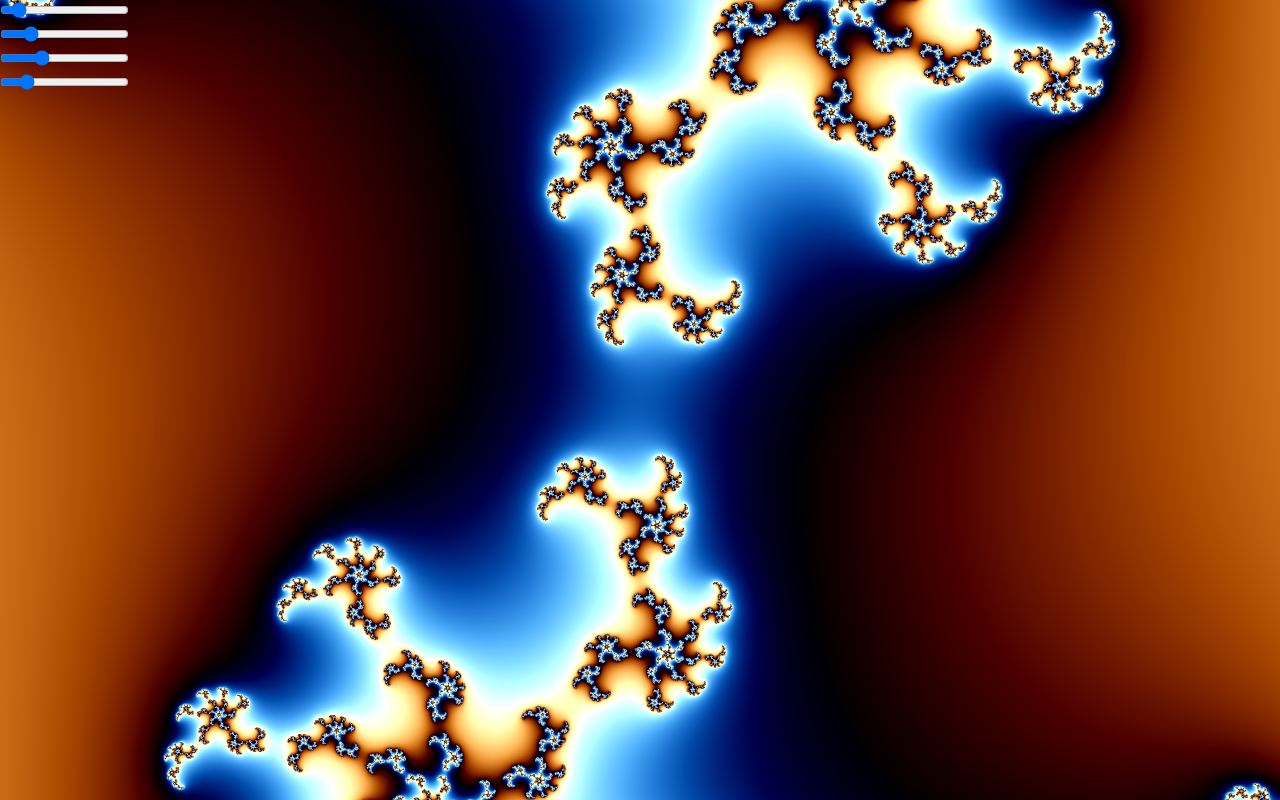
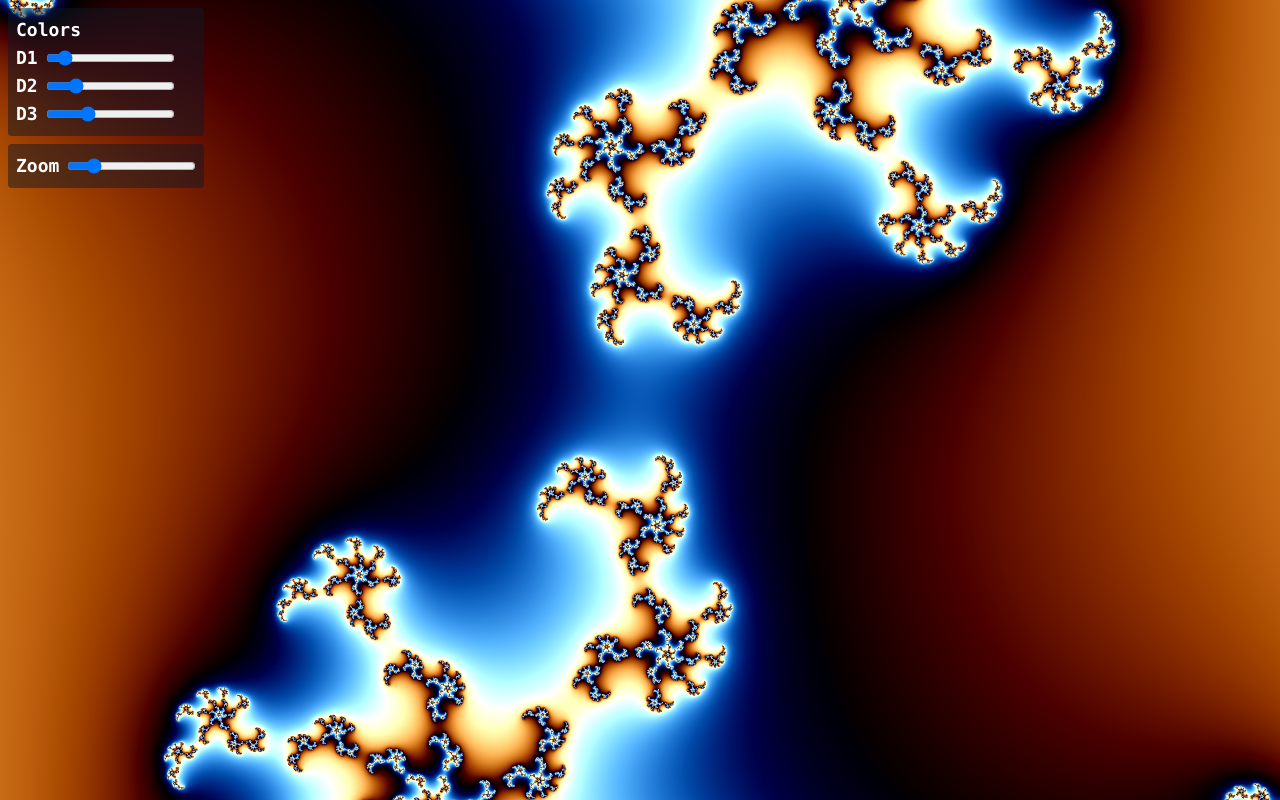
Before and after one commit to cronokirby/fractals, a React (Create React App) app: page / in a window 1280 px wide. Built offline with nearby package versions, Linux system fonts and the light colour scheme.

Commit message:
Add nicer inputs above fractal canvas

```diff
--- a/src/App.tsx
+++ b/src/App.tsx
@@ -67,18 +67,27 @@ function App() {
 
   return (
     <div>
-      <div className="absolute">
-        <div>
+      <div className="absolute font-mono text-white font-bold text-lg m-2 space-y-2">
+        <div className="bg-gray-900 bg-opacity-50 p-2 rounded">
+          <h2>Colors</h2>
+          <div className="flex items-center space-x-2">
+            <span>D1</span>
             <input type="range" min="0" max="1" step="0.01" value={scene.colorD.r} onChange={onChangeR} />
           </div>
-        <div>
+          <div className="flex items-center space-x-2">
+            <span>D2</span>
             <input type="range" min="0" max="1" step="0.01" value={scene.colorD.g} onChange={onChangeG} />
           </div>
-        <div>
+          <div className="flex items-center space-x-2">
+            <span>D3</span>
             <input type="range" min="0" max="1" step="0.01" value={scene.colorD.b} onChange={onChangeB} />
           </div>
-        <div>
+        </div>
+        <div className="bg-gray-900 bg-opacity-50 p-2 rounded">
+          <div className="flex items-center space-x-2">
+            <span>Zoom</span>
             <input type="range" min="-4.0" max="20.0" step="1" value={Math.log(scene.zoom) / Math.log(BASE)} onChange={onChangeZoom} />
+          </div>
         </div>
       </div>
       <div className="h-screen w-full" ref={ref}>
```
Lines whose indentation alone changed are shown as unchanged.
